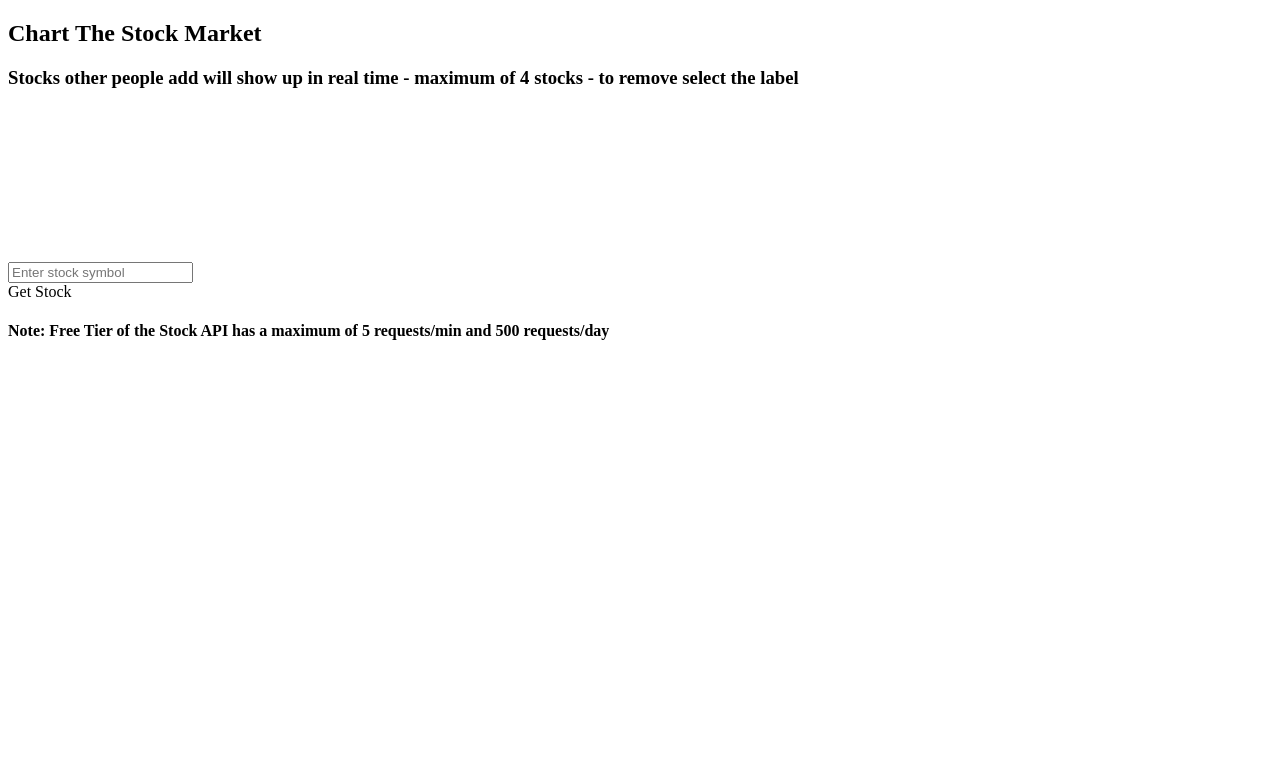
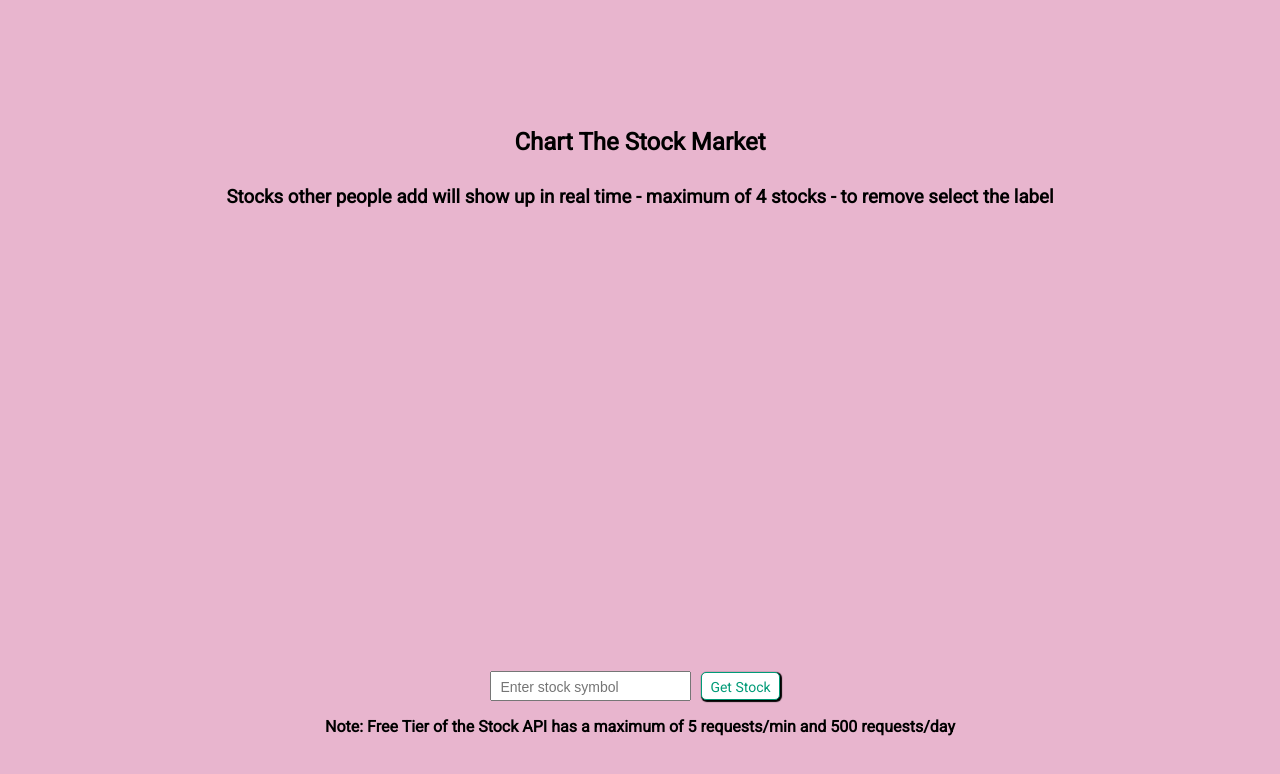
Before and after one commit to derektypist/chart-the-stock-market, a website: page views/index.html in a window 1280 px wide. Drawn offline with nearby package versions, Linux system fonts and the light colour scheme.

Commit message:
Added link to style.css at index.html

```diff
--- a/views/index.html
+++ b/views/index.html
@@ -4,6 +4,8 @@
   <meta charset="UTF-8">
   <meta name="viewport" content="width=device-width, initial-scale=1.0">
   <title>Chart The Stock Market</title>
+  <!-- Load Styles -->
+  <link rel='stylesheet' href='../public/style.css'>
   <script src='/socket.io/socket.io.js'></script>
 </head>
 <body class='flex wait center'>
```
